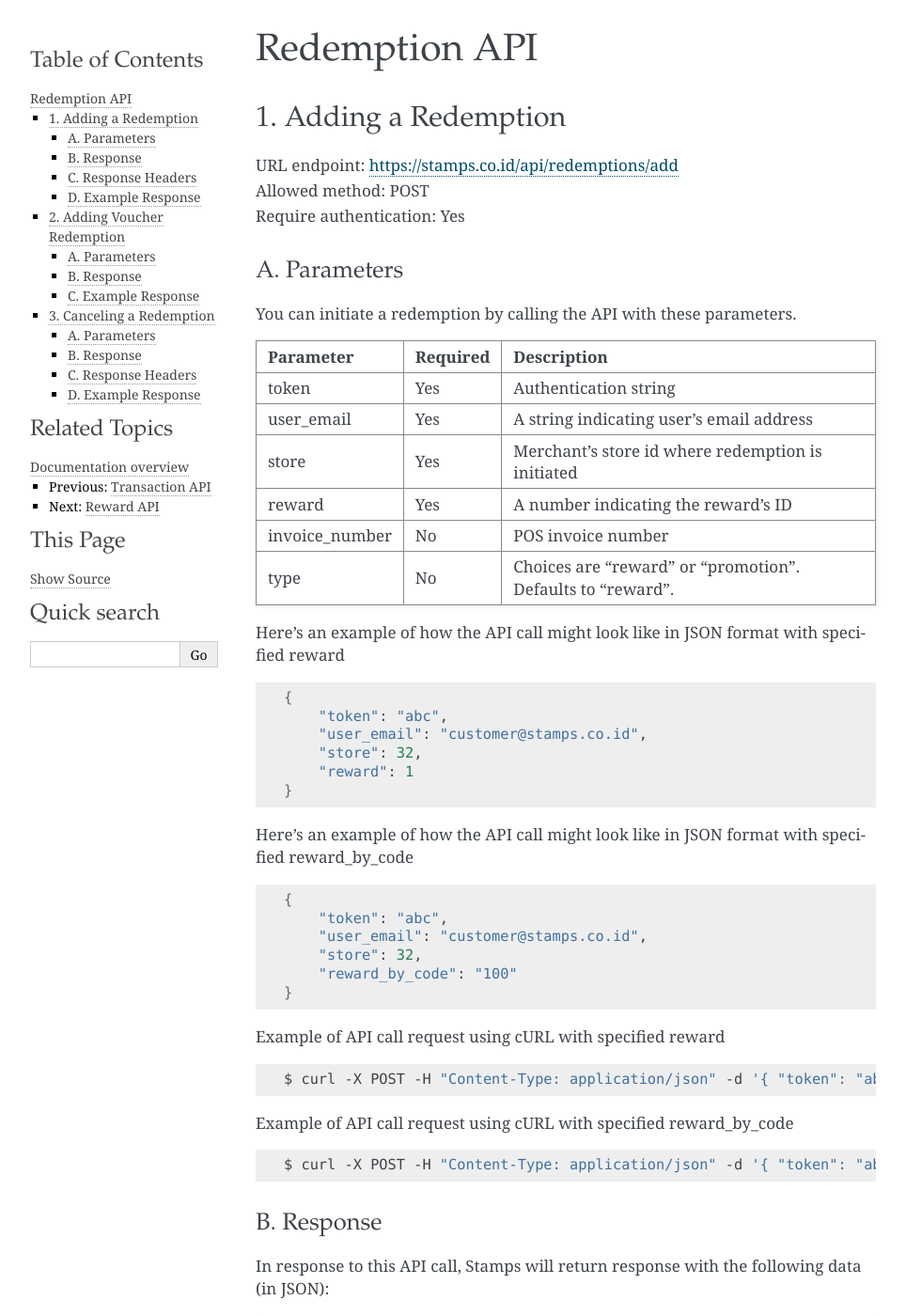
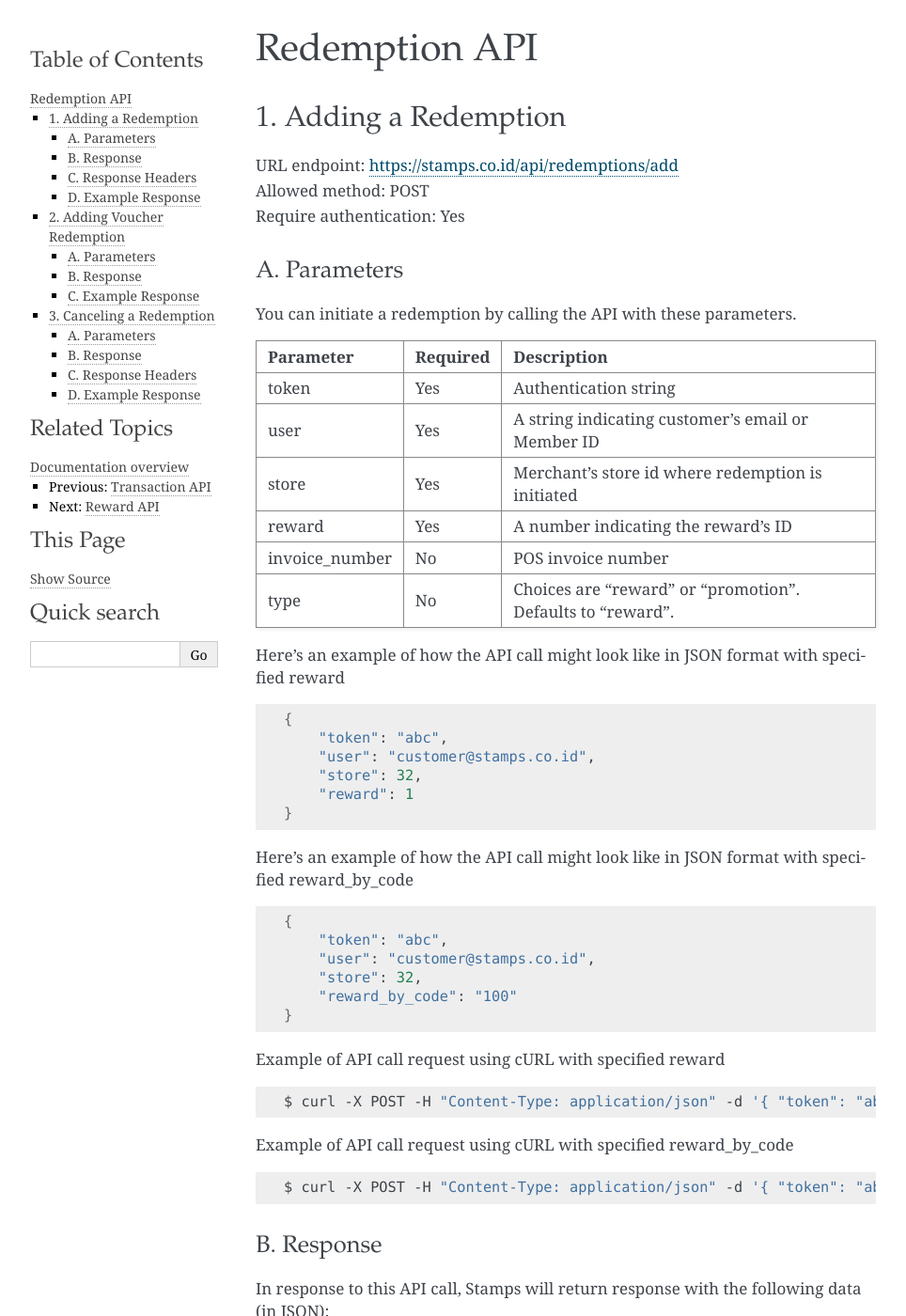
Before and after one commit to ui/stamps-api-docs, a Sphinx documentation site: the page built from source/redemption_api.rst, in a window 1280 px wide and 1400 px high. Shown: the whole window at 94% size, without its empty margins (148-1112 px from the left). Built offline with Sphinx 7.4.7, drawn with Linux system fonts in a browser that asks for light colours.

Commit message:
Updated a few API docs to use "user" instead of "user_email"

```diff
--- a/source/redemption_api.rst
+++ b/source/redemption_api.rst
@@ -17,7 +17,7 @@ You can initiate a redemption by calling the API with these parameters.
 Parameter       Required  Description
 =============== ========= =========================
 token           Yes       Authentication string
-user_email      Yes       A string indicating user's email address
+user            Yes       A string indicating customer's email or Member ID
 store           Yes       Merchant's store id where redemption is initiated
 reward          Yes       A number indicating the reward's ID
 invoice_number  No        POS invoice number
@@ -30,7 +30,7 @@ Here's an example of how the API call might look like in JSON format with specif
 
     {
         "token": "abc",
-        "user_email": "customer@stamps.co.id",
+        "user": "customer@stamps.co.id",
         "store": 32,
         "reward": 1
     }
@@ -41,7 +41,7 @@ Here's an example of how the API call might look like in JSON format with specif
 
     {
         "token": "abc",
-        "user_email": "customer@stamps.co.id",
+        "user": "customer@stamps.co.id",
         "store": 32,
         "reward_by_code": "100"
     }
@@ -50,13 +50,13 @@ Example of API call request using cURL with specified reward
 
 .. code-block :: bash
 
-    $ curl -X POST -H "Content-Type: application/json" -d '{ "token": "abc", "user_email": "customer@stamps.co.id", "store": 32, "reward": 12}' https://stamps.co.id/api/redemptions/add
+    $ curl -X POST -H "Content-Type: application/json" -d '{ "token": "abc", "user": "customer@stamps.co.id", "store": 32, "reward": 12}' https://stamps.co.id/api/redemptions/add
 
 Example of API call request using cURL with specified reward_by_code
 
 .. code-block :: bash
 
-    $ curl -X POST -H "Content-Type: application/json" -d '{ "token": "abc", "user_email": "customer@stamps.co.id", "store": 32, "reward_by_code": "100"}' https://stamps.co.id/api/redemptions/add
+    $ curl -X POST -H "Content-Type: application/json" -d '{ "token": "abc", "user": "customer@stamps.co.id", "store": 32, "reward_by_code": "100"}' https://stamps.co.id/api/redemptions/add
 
 B. Response
 -----------
```
Also changed, not shown: source/reward_api.rst (+3 -4 lines).
